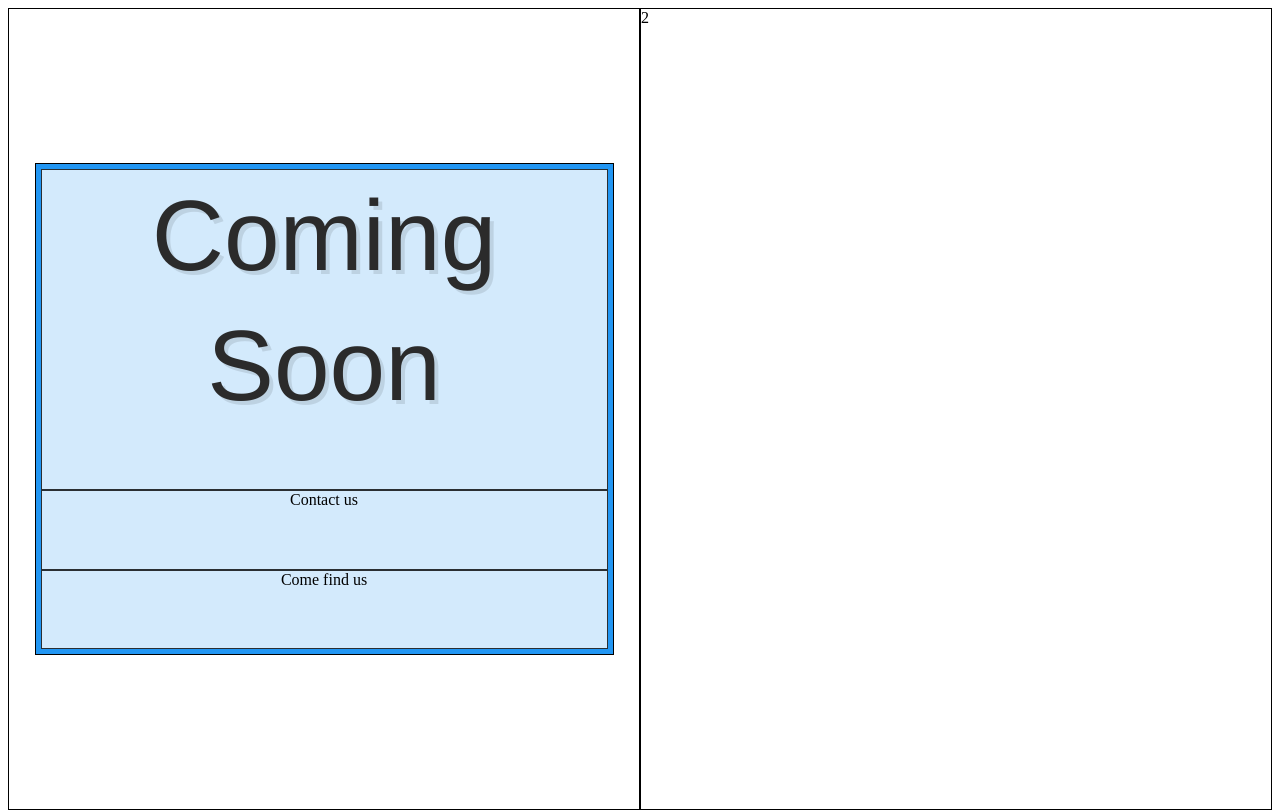
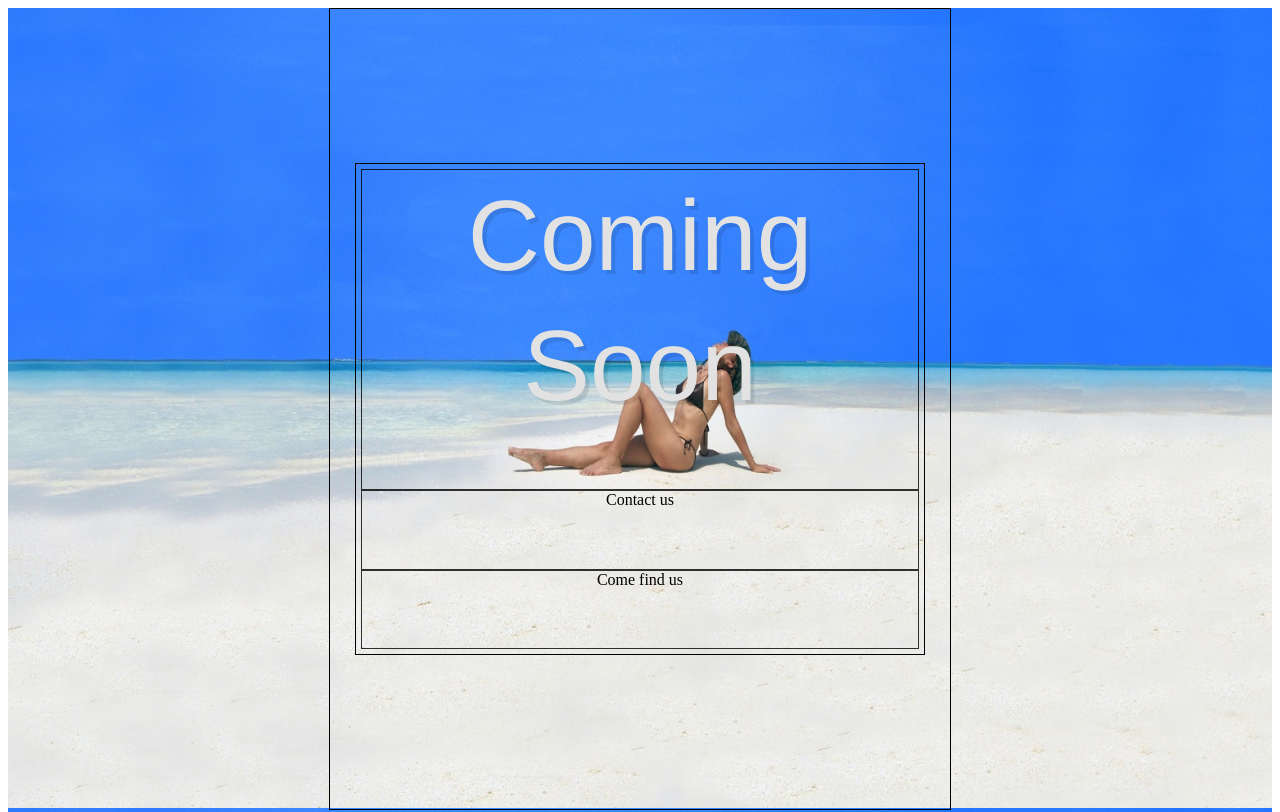
Before and after one commit to SamKnowles/tandy, a React (Create React App) app: page / in a window 1280 px wide. Shown: the top 812 px of the page. Built offline with nearby package versions, Linux system fonts and the light colour scheme.

Commit message:
added positioning to landing page

```diff
--- a/src/Components/Home.js
+++ b/src/Components/Home.js
@@ -11,7 +11,6 @@ function Home() {
                         <div className='bottom-box'>Come find us</div>
                     </div>
                 </div>
-                <div className="right-box">2</div>
         </div>
     )
 }
--- a/src/Styles/Home.css
+++ b/src/Styles/Home.css
@@ -6,13 +6,15 @@
 }
 
 .home-wrapper {
-    /* background-image: url('../Pictures/sunnybathe.jpg'); */
+    background-image: url('../Pictures/sunnybathe.jpg');
     background-repeat: no-repeat;
     background-size: 100% auto;
     background-position: center top;
     background-attachment: fixed;
     padding-bottom: 75%;
     display: flex;
+    justify-content: center;
+    align-items: center;
 }
 
 .right-box {
@@ -21,7 +23,6 @@
 }
 
 .left-box {
-    width: 50%;
     height: 100vh;
     border: 1px black solid;
     display: flex;
@@ -35,13 +36,10 @@
     height: 60%;
     border: 1px solid black;
     display: grid;
-    grid-template-columns: auto;
-    background-color: #2196F3;
     padding: 5px;
 }
 
 .left-center > div {
-    background-color: rgba(255, 255, 255, 0.8);
     border: 1px solid rgba(0, 0, 0, 0.8);
     text-align: center;
 }
@@ -50,6 +48,6 @@
 
 .top-box {
     font: 400 100px/1.3 'Oleo Script', Helvetica, sans-serif, cursive;
-    color: #2b2b2b;
+    color:#E2E2E2;
     text-shadow: 4px 4px 0px rgba(0,0,0,0.1);
 }
```
